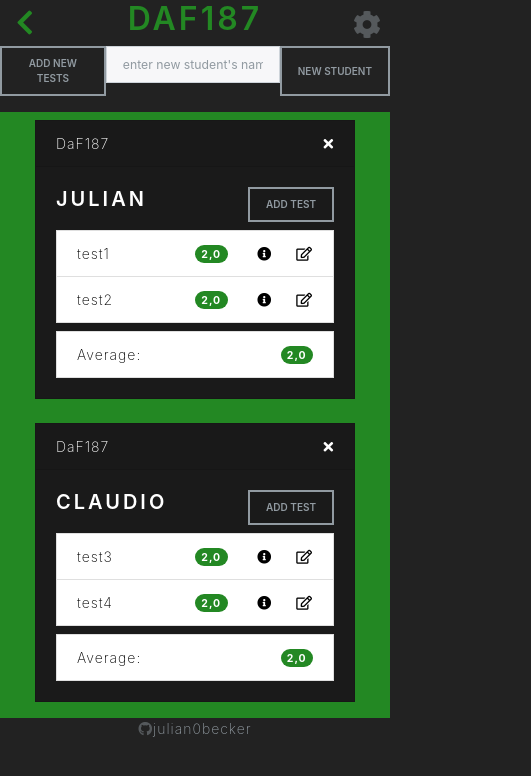
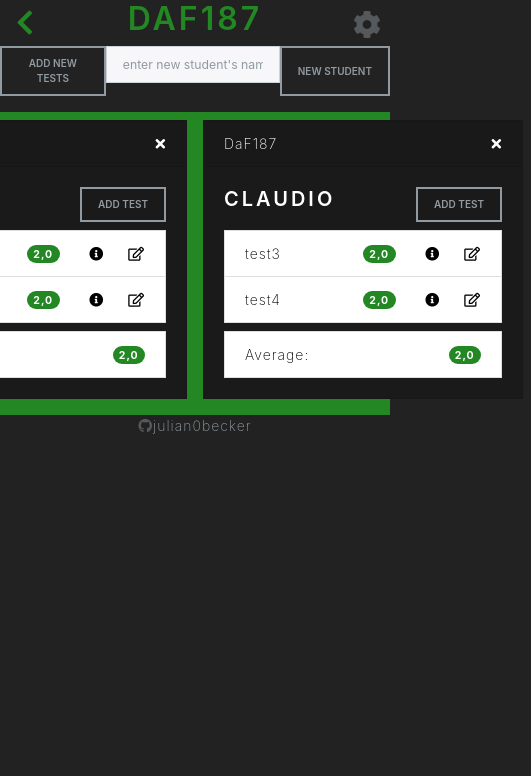
Before and after one commit to julian0becker/testscore, a React (Create React App) app: page /classroom/8178fd7b-9544-4c42-a0b8-7daf705d621c in a window 390 px wide. Shown: the top 776 px of the page, 531 px wide, since content can reach past the window. Built offline with nearby package versions, Linux system fonts and the light colour scheme.

Commit message:
implemented drag n drop without mobile view

```diff
--- a/package.json
+++ b/package.json
@@ -5,6 +5,7 @@
   "dependencies": {
     "dom": "0.0.3",
     "react": "^16.8.6",
+    "react-beautiful-dnd": "^11.0.4",
     "react-dom": "^16.8.6",
     "react-modal": "^3.8.1",
     "react-redux": "^7.1.0-alpha.4",
--- a/src/components/Body.js
+++ b/src/components/Body.js
@@ -1,14 +1,38 @@
 import React, { useContext } from "react";
+import { DragDropContext, Droppable } from "react-beautiful-dnd";
 import Student from "./Student";
 import ClassroomContext from "../context/ClassroomContext";
 
 export default function Body() {
   const { classroom } = useContext(ClassroomContext);
+  const onDragEnd = result => {
+    const { source, destination } = result;
+
+    const removed = classroom.students.splice(source.index, 1);
+    classroom.students.splice(destination.index, 0, ...removed);
+  };
   return (
-    <div className="classroom d-flex flex-wrap justify-content-center">
-      {classroom.students.map(student => (
-        <Student key={student.studentId} student={student} />
-      ))}
-    </div>
+    <DragDropContext onDragEnd={onDragEnd}>
+      <div className="classroom d-flex flex-wrap justify-content-center">
+        <Droppable droppableId={classroom.id} direction="horizontal">
+          {provided => (
+            <div
+              className="d-flex"
+              ref={provided.innerRef}
+              {...provided.droppableProps}
+            >
+              {classroom.students.map((student, index) => (
+                <Student
+                  key={student.studentId}
+                  student={student}
+                  index={index}
+                />
+              ))}
+              {provided.placeholder}
+            </div>
+          )}
+        </Droppable>
+      </div>
+    </DragDropContext>
   );
 }
--- a/src/components/Results.js
+++ b/src/components/Results.js
@@ -7,19 +7,20 @@ export default function Results({ test, studentId }) {
   const dispatch = useDispatch();
   const { classroomId, gradeSystem } = useContext(ClassroomContext);
 
+  //styles
+  const listStyle = { color: "black" };
+  const uniStyle = { backgroundColor: test.grade.badgeColor };
+  const americanStyle = { backgroundColor: test.grade.americanBadgeColor };
+
   return (
     <li
-      style={{ color: "black" }}
+      style={listStyle}
       className="list-group-item d-flex justify-content-between align-items-center "
     >
       <div>{test.testName}</div>
       <div className="d-flex justify-content-between icon-container">
         <div
-          style={
-            gradeSystem === "uni"
-              ? { backgroundColor: test.grade.badgeColor }
-              : { backgroundColor: test.grade.americanBadgeColor }
-          }
+          style={gradeSystem === "uni" ? uniStyle : americanStyle}
           className="editScore badge badge-primary badge-pill align-self-center"
         >
           {gradeSystem === "uni" ? test.grade.uni : test.grade.american}
--- a/src/components/Student.js
+++ b/src/components/Student.js
@@ -1,12 +1,13 @@
 import React, { useContext } from "react";
 import Results from "./Results";
 import { useDispatch } from "react-redux";
+import { Draggable } from "react-beautiful-dnd";
 import { toggleModalAction, addSingleTestAction } from "../redux/actions";
 import uuid from "uuid";
 import ClassroomContext from "../context/ClassroomContext";
 import { getAverageGrade, getAverageAmericanGrade } from "../helpers";
 
-export default function Student({ student }) {
+export default function Student({ student, index }) {
   const { classroomId, classroom, gradeSystem } = useContext(ClassroomContext);
   const dispatch = useDispatch();
   const handleAddSingleTest = () => {
@@ -35,9 +36,16 @@ export default function Student({ student }) {
 
   const average = getAverageGrade(student);
   const averageAmericanGrade = getAverageAmericanGrade(student);
-  console.log(student);
+
   return (
-    <div className="student-container card text-white bg-primary mb-3 m-2">
+    <Draggable draggableId={student.studentId} index={index}>
+      {provided => (
+        <div
+          className="student-container card text-white bg-primary mb-3 m-2"
+          {...provided.draggableProps}
+          {...provided.dragHandleProps}
+          ref={provided.innerRef}
+        >
           <div className="card-header d-flex justify-content-between">
             <div>{classroom.name}</div>
             <div>
@@ -92,5 +100,7 @@ export default function Student({ student }) {
             </div>
           </div>
         </div>
+      )}
+    </Draggable>
   );
 }
--- a/src/components/modals/AddTestAll.js
+++ b/src/components/modals/AddTestAll.js
@@ -34,9 +34,11 @@ const AddTestAll = ({ classroomId }) => {
     dispatch(addTestAllAction(test, classroomId));
     toggleModal();
   };
+  //styles
+  const width = { maxWidth: "20rem" };
 
   return (
-    <div className="card text-white bg-primary " style={{ maxWidth: "20rem" }}>
+    <div className="card text-white bg-primary " style={width}>
       <div className="card-header d-flex justify-content-between">
         <div>DaF 187</div>
         <div>
--- a/src/components/modals/DeleteStudent.js
+++ b/src/components/modals/DeleteStudent.js
@@ -16,8 +16,11 @@ const DeleteModal = ({ classroomId }) => {
     toggleModal();
   };
 
+  //styles
+  const backgroundColor = { backgroundColor: "#1a1a1a" };
+
   return (
-    <div style={{ backgroundColor: "#1a1a1a" }}>
+    <div style={backgroundColor}>
       <h5 className="text-danger ml-2 mr-2 mb-0 p-3 ">
         Do you want to delete?
       </h5>
--- a/src/components/modals/EditClassroom.js
+++ b/src/components/modals/EditClassroom.js
@@ -20,8 +20,12 @@ export default function EditClassroom({ setIsEditModalOpen, classroomId }) {
     editClassroomName(classroomName);
     setIsEditModalOpen(false);
   };
+
+  //styles
+  const backgroundColor = { backgroundColor: "#1a1a1a" };
+
   return (
-    <div style={{ backgroundColor: "#1a1a1a" }}>
+    <div style={backgroundColor}>
       <h5 className="text-white ml-2 mr-2 mb-0 p-3 ">Edit Classroom Name</h5>
       <div className="d-flex justify-content-around w-100 p-3">
         <form className="d-flex" onSubmit={onSubmit}>
--- a/src/components/modals/EditTest.js
+++ b/src/components/modals/EditTest.js
@@ -88,8 +88,10 @@ const EditModal = ({ classroomId }) => {
     dispatch(toggleModalAction(classroomId));
   };
 
+  const width = { maxWidth: "20rem" };
+
   return (
-    <div className="card text-white bg-primary " style={{ maxWidth: "20rem" }}>
+    <div className="card text-white bg-primary " style={width}>
       <div className="card-header d-flex justify-content-between">
         <div>{students[indexStudent].name}</div>
         <div>
--- a/src/components/modals/SettingsModal.js
+++ b/src/components/modals/SettingsModal.js
@@ -13,8 +13,11 @@ export default function SettingsModal(props) {
     dispatch(toggleModalAction(props.classroomId));
   };
 
+  // styles
+  const backgroundColor = { backgroundColor: "#1a1a1a" };
+
   return (
-    <div style={{ backgroundColor: "#1a1a1a" }}>
+    <div style={backgroundColor}>
       <h5 className="text-white ml-2 mr-2 mb-0 p-3 ">
         Select a grading system
       </h5>
--- a/src/components/modals/TestInfo.js
+++ b/src/components/modals/TestInfo.js
@@ -41,8 +41,11 @@ const TestInfo = ({ classroomId }) => {
     students[indexStudentForInfo].tests[testIndexForInfo].grade.decimal * 100
   ).toFixed(2);
 
+  //styles
+  const width = { maxWidth: "20rem" };
+
   return (
-    <div className="card text-white bg-primary " style={{ maxWidth: "20rem" }}>
+    <div className="card text-white bg-primary " style={width}>
       <div className="card-header d-flex justify-content-between">
         <div>{students[indexStudentForInfo].name}</div>
         <div>
```
Also changed, not shown: 1 other file (tests, documents, lock files or other folders). Lines whose indentation alone changed are shown as unchanged.
